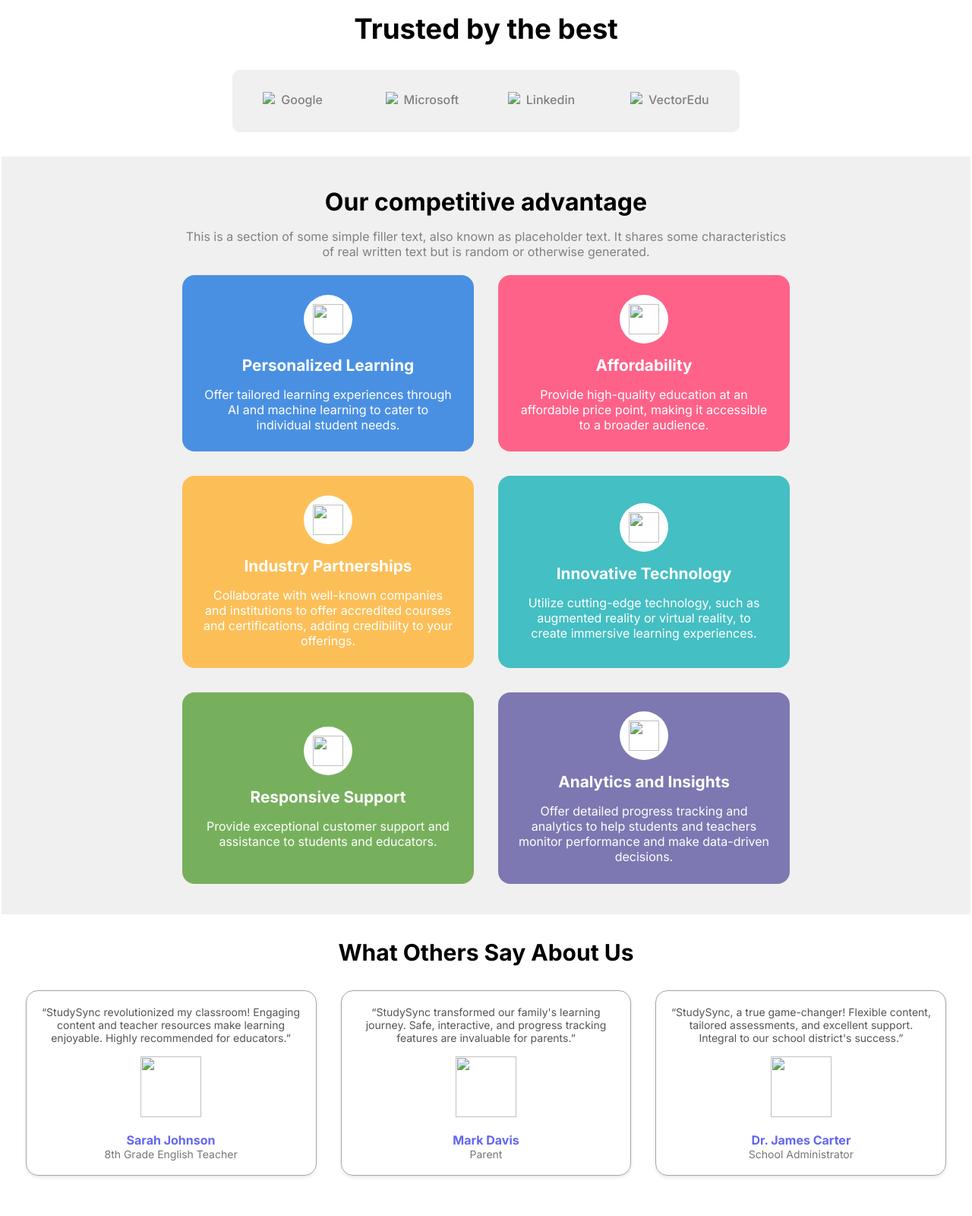
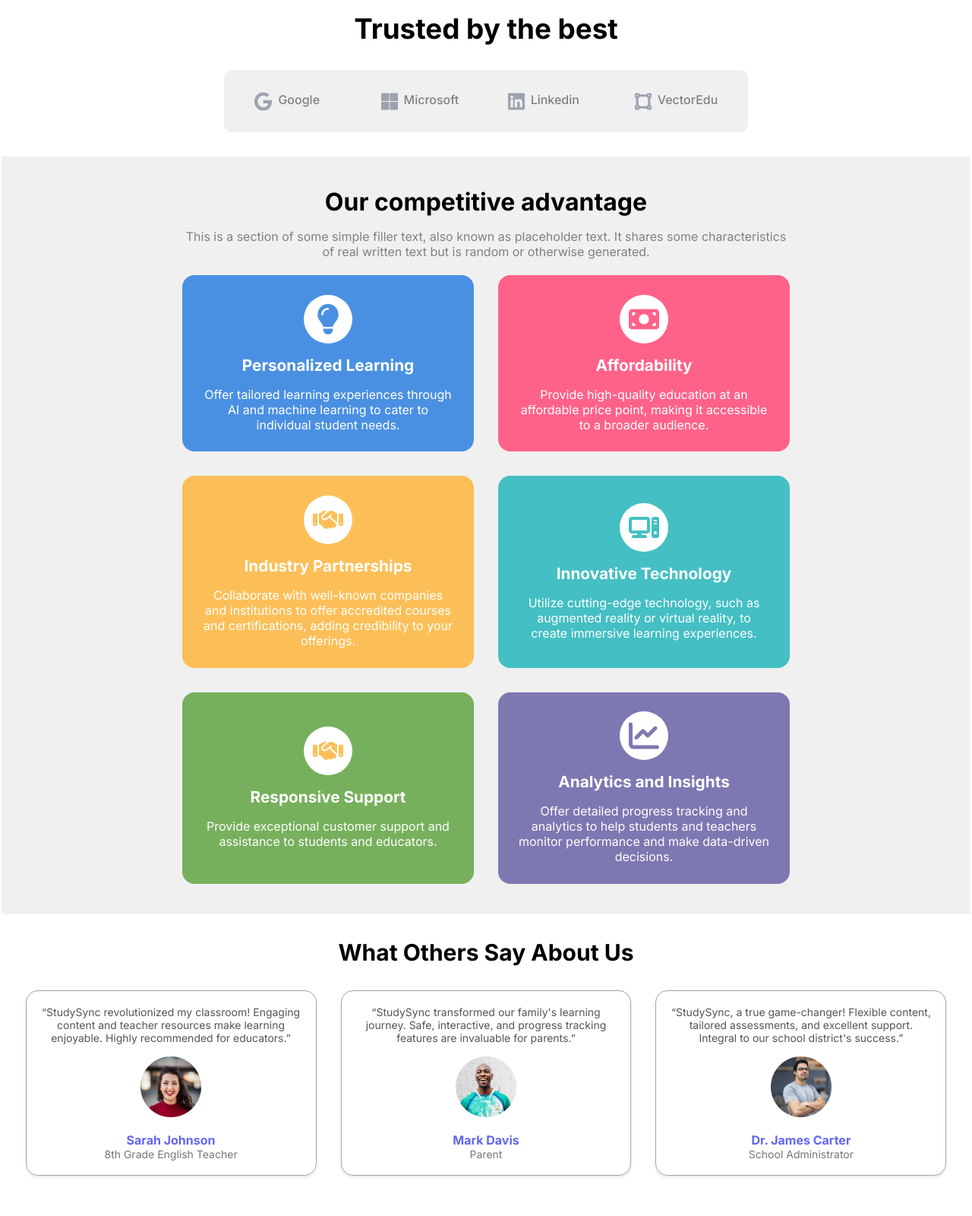
Before and after one commit to VDangiji/StduySycn, a plain HTML site: page index.html in a window 1280 px wide. Shown: the part 700-2300 px from the top of the page at 76% size. Drawn offline with Linux system fonts and the light colour scheme.

Commit message:
index.html

```diff
--- a/index.html
+++ b/index.html
@@ -11,7 +11,7 @@
     <div class="header">
       <header class="header-content">
         <a href="#logo" class="logo">
-          <img src="./images/StudySyn.svg" alt="logo-Image" class="logo-icon" />
+          <img src="StudySyn.svg" alt="logo-Image" class="logo-icon" />
           <span class="logo-text">StudySync</span>
         </a>
 
@@ -27,7 +27,7 @@
 
         <button class="menu-button" type="button">
           <img
-            src="./images/Hamburger.svg"
+            src="Hamburger.svg"
             alt="menuButton"
             class="menu-icon"
           />
@@ -57,7 +57,7 @@
         <div class="content-right">
           <div class="image-container">
             <img
-              src="./images/usgs-hoS3dzgpHzw-unsplash.jpg"
+              src="usgs-hoS3dzgpHzw-unsplash.jpg"
               alt="sectionImage"
               class="section-image"
             />
@@ -71,22 +71,22 @@
       <h2 class="company-title">Trusted by the best</h2>
       <div class="company-grid">
         <div class="company-logo">
-          <img src="./images/Google.svg" class="svg-img" />
+          <img src="Google.svg" class="svg-img" />
           <span class="logo-txt">Google</span>
         </div>
 
         <div class="company-logo">
-          <img src="./images/Microsoft.svg" class="svg-img" />
+          <img src="Microsoft.svg" class="svg-img" />
           <span class="logo-txt">Microsoft</span>
         </div>
 
         <div class="company-logo">
-          <img src="./images/linkedin.svg" class="svg-img" />
+          <img src="linkedin.svg" class="svg-img" />
           <span class="logo-txt">Linkedin</span>
         </div>
 
         <div class="company-logo">
-          <img src="./images/VectorEdu.svg" class="svg-img" />
+          <img src="VectorEdu.svg" class="svg-img" />
           <span class="logo-txt">VectorEdu</span>
         </div>
       </div>
@@ -108,7 +108,7 @@
           <!-- card 1 -->
           <div class="feature-card">
             <div class="icon-container">
-              <img class="feature-svg" src="./images/PersonalizedLearn.svg" />
+              <img class="feature-svg" src="PersonalizedLearn.svg" />
             </div>
             <div class="feature-info">
               <div class="feature-title">Personalized Learning</div>
@@ -121,7 +121,7 @@
           <!-- card 2 -->
           <div class="feature-card">
             <div class="icon-container">
-              <img class="feature-svg" src="./images/Affordability.svg" />
+              <img class="feature-svg" src="Affordability.svg" />
             </div>
             <div class="feature-info">
               <div class="feature-title">Affordability</div>
@@ -134,7 +134,7 @@
           <!-- card 3 -->
           <div class="feature-card">
             <div class="icon-container">
-              <img class="feature-svg" src="./images/IndustryPatner.svg" />
+              <img class="feature-svg" src="IndustryPatner.svg" />
             </div>
             <div class="feature-info">
               <div class="feature-title">Industry Partnerships</div>
@@ -148,7 +148,7 @@
           <!-- card 4 -->
           <div class="feature-card">
             <div class="icon-container">
-              <img class="feature-svg" src="./images/InnovativeTech.svg" />
+              <img class="feature-svg" src="InnovativeTech.svg" />
             </div>
             <div class="feature-info">
               <div class="feature-title">Innovative Technology</div>
@@ -161,7 +161,7 @@
           <!-- card 5 -->
           <div class="feature-card">
             <div class="icon-container">
-              <img class="feature-svg" src="./images/IndustryPatner.svg" />
+              <img class="feature-svg" src="IndustryPatner.svg" />
             </div>
             <div class="feature-info">
               <div class="feature-title">Responsive Support</div>
@@ -174,7 +174,7 @@
           <!-- card 6 -->
           <div class="feature-card">
             <div class="icon-container">
-              <img class="feature-svg" src="./images/Analytics.svg" />
+              <img class="feature-svg" src="Analytics.svg" />
             </div>
             <div class="feature-info">
               <div class="feature-title">Analytics and Insights</div>
@@ -201,7 +201,7 @@
               educators.”
             </div>
             <div class="testimonial-avatar">
-              <img src="./images/avatar1.png" />
+              <img src="avatar1.png" />
             </div>
             <div class="testimonial-details">
               <h3 class="testimonial-name">Sarah Johnson</h3>
@@ -216,7 +216,7 @@
               parents.”
             </div>
             <div class="testimonial-avatar">
-              <img src="./images/avatar2.png" />
+              <img src="avatar2.png" />
             </div>
             <div class="testimonial-details">
               <h3 class="testimonial-name">Mark Davis</h3>
@@ -231,7 +231,7 @@
               district's success.”
             </div>
             <div class="testimonial-avatar">
-              <img src="./images/avatar3.png" />
+              <img src="avatar3.png" />
             </div>
             <div class="testimonial-details">
               <h3 class="testimonial-name">Dr. James Carter</h3>
@@ -246,7 +246,7 @@
       <div class="newsletter-content">
         <!-- newsletter left part -->
         <div class="news-left">
-          <img src="./images/img.png" alt="news-img" />
+          <img src="img.png" alt="news-img" />
         </div>
         <!-- newsletter right part -->
         <div class="news-right">
@@ -273,23 +273,23 @@
         <div class="footer-top">
           <div class="comp-logo">
             <a class="logo-link" href="#">
-              <img class="logo-svg" src="./images/StudySyn.svg" />
+              <img class="logo-svg" src="StudySyn.svg" />
               StudySync
             </a>
           </div>
           <p class="filler-text">Seamless Learning for Brighter Futures.</p>
           <div class="social">
             <a class="social-link" href="#">
-              <img src="./images/instagram.svg" class="social-icon" />
+              <img src="instagram.svg" class="social-icon" />
             </a>
             <a class="social-link">
-              <img src="./images/linkedin.svg" class="social-icon" />
+              <img src="linkedin.svg" class="social-icon" />
             </a>
             <a class="social-link">
-              <img src="./images/Microsoft.svg" class="social-icon" />
+              <img src="Microsoft.svg" class="social-icon" />
             </a>
             <a class="social-link">
-              <img src="./images/twitter.svg" class="social-icon" />
+              <img src="twitter.svg" class="social-icon" />
             </a>
           </div>
         </div>
```
